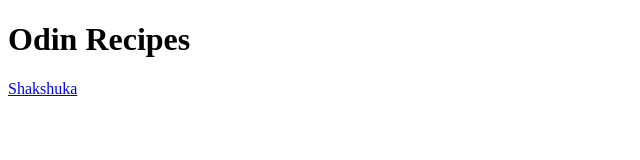
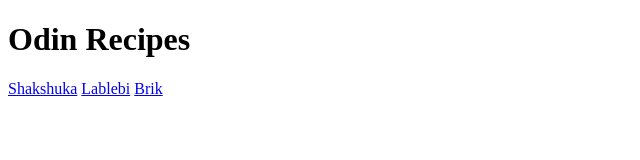
Before and after one commit to Dabdoub-dev/odin-recipes, a plain HTML site: page index.html in a window 1280 px wide. Shown: the whole page, without its empty margins (0-640 px from the left). Drawn offline with Linux system fonts and the light colour scheme.

Commit message:
Add index.html

```diff
--- a/index.html
+++ b/index.html
@@ -8,5 +8,7 @@
     <body>
         <h1>Odin Recipes</h1>
         <a href="shakshuka.html">Shakshuka</a>
+        <a href="lablebi.html">Lablebi</a>
+        <a href="brik.html">Brik</a>
     </body>
 </html>
```
